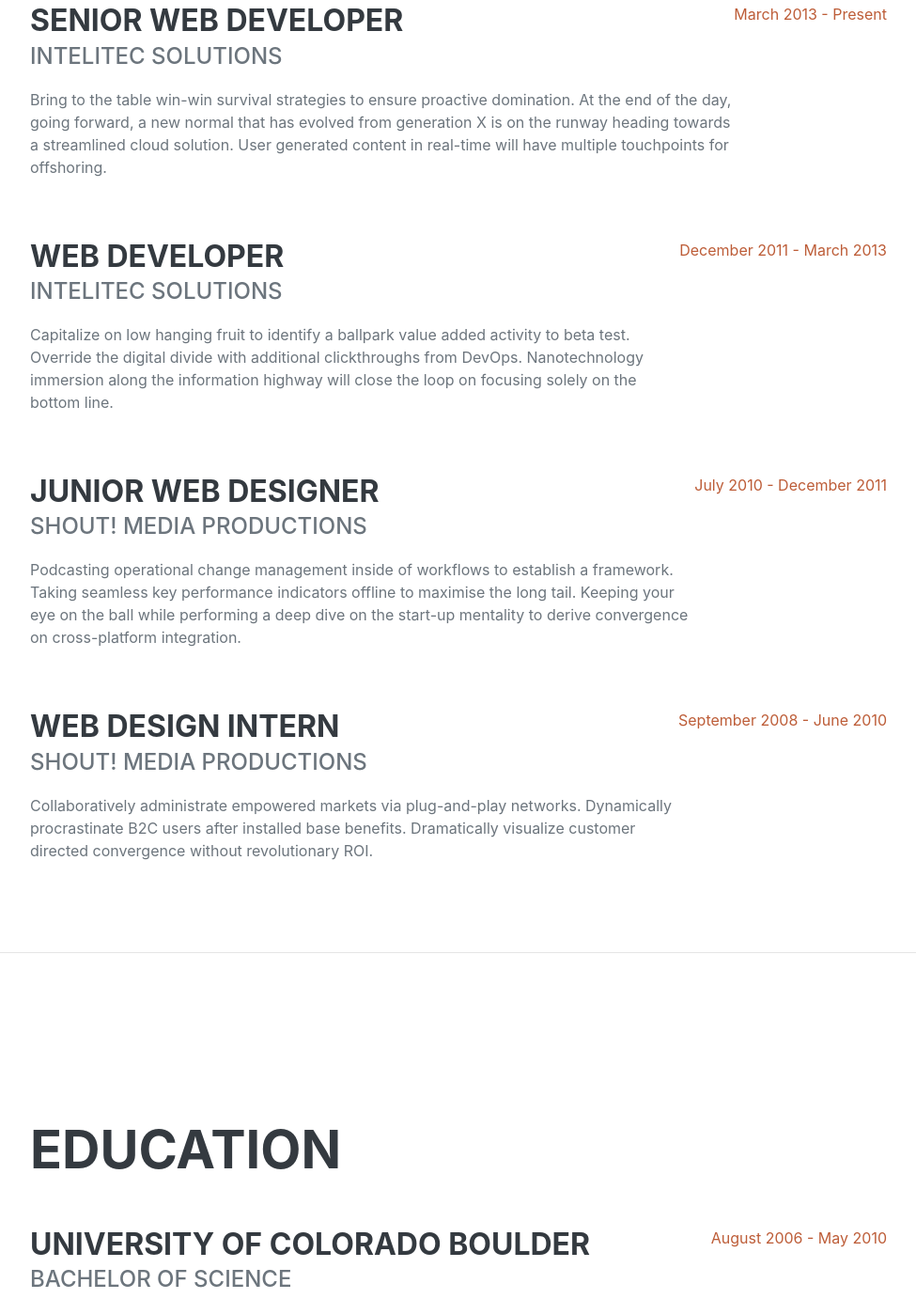
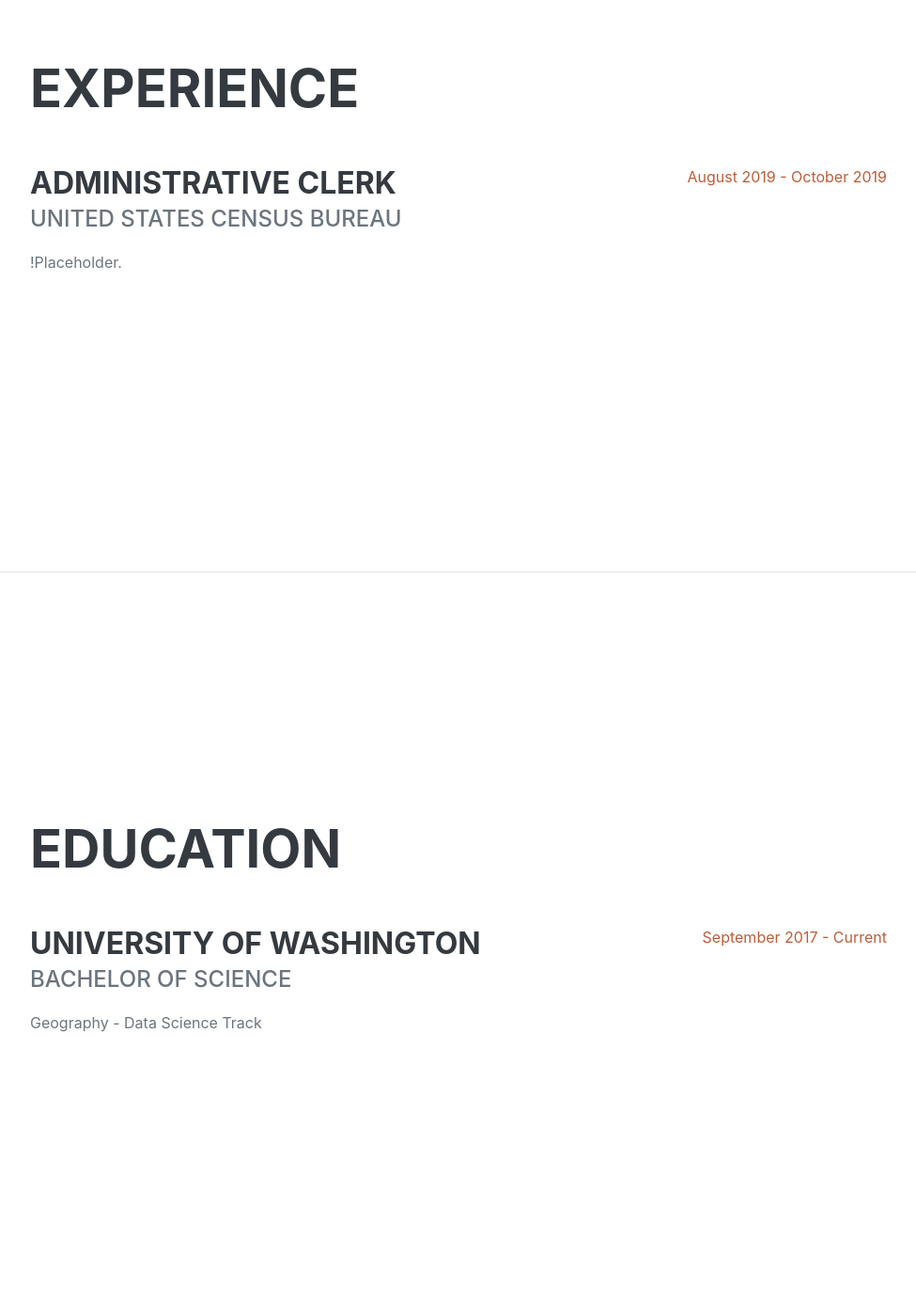
Before and after one commit to kevography/kevography.github.io, a website: page index.html in a window 1280 px wide. Shown: the part 993-2375 px from the top of the page at 94% size, without its empty margins (288-1263 px from the left). Drawn offline with nearby package versions, Linux system fonts and the light colour scheme; a web font is replaced by a local one.

Commit message:
Update index

```diff
--- a/index.html
+++ b/index.html
@@ -47,7 +47,7 @@
                         Seattle, WA ·
                         <a href="mailto:kevchau99@gmail.com">kevchau99@gmail.com</a>
                     </div>
-                    <p class="lead mb-5">I am experienced in leveraging agile frameworks to provide a robust synopsis for high level overviews. Iterative approaches to corporate strategy foster collaborative thinking to further the overall value proposition.</p>
+                    <p class="lead mb-5">Current geography undergraduate student with strong work ethic and quick learning ability.</p>
                     <div class="social-icons">
                         <a class="social-icon" href="#"><i class="fab fa-linkedin-in"></i></a>
                         <a class="social-icon" href="https://github.com/kevography"><i class="fab fa-github"></i></a>
@@ -63,13 +63,13 @@
                     <h2 class="mb-5">Experience</h2>
                     <div class="d-flex flex-column flex-md-row justify-content-between mb-5">
                         <div class="flex-grow-1">
-                            <h3 class="mb-0">Senior Web Developer</h3>
-                            <div class="subheading mb-3">Intelitec Solutions</div>
-                            <p>Bring to the table win-win survival strategies to ensure proactive domination. At the end of the day, going forward, a new normal that has evolved from generation X is on the runway heading towards a streamlined cloud solution. User generated content in real-time will have multiple touchpoints for offshoring.</p>
+                            <h3 class="mb-0">Administrative Clerk</h3>
+                            <div class="subheading mb-3">United States Census Bureau</div>
+                            <p>!Placeholder.</p>
                         </div>
-                        <div class="flex-shrink-0"><span class="text-primary">March 2013 - Present</span></div>
+                        <div class="flex-shrink-0"><span class="text-primary">August 2019 - October 2019</span></div>
                     </div>
-                    <div class="d-flex flex-column flex-md-row justify-content-between mb-5">
+                    <!--div class="d-flex flex-column flex-md-row justify-content-between mb-5">
                         <div class="flex-grow-1">
                             <h3 class="mb-0">Web Developer</h3>
                             <div class="subheading mb-3">Intelitec Solutions</div>
@@ -92,7 +92,7 @@
                             <p>Collaboratively administrate empowered markets via plug-and-play networks. Dynamically procrastinate B2C users after installed base benefits. Dramatically visualize customer directed convergence without revolutionary ROI.</p>
                         </div>
                         <div class="flex-shrink-0"><span class="text-primary">September 2008 - June 2010</span></div>
-                    </div>
+                    </div-->
                 </div>
             </section>
             <hr class="m-0" />
@@ -102,21 +102,21 @@
                     <h2 class="mb-5">Education</h2>
                     <div class="d-flex flex-column flex-md-row justify-content-between mb-5">
                         <div class="flex-grow-1">
-                            <h3 class="mb-0">University of Colorado Boulder</h3>
+                            <h3 class="mb-0">University of Washington</h3>
                             <div class="subheading mb-3">Bachelor of Science</div>
-                            <div>Computer Science - Web Development Track</div>
-                            <p>GPA: 3.23</p>
+                            <div>Geography - Data Science Track</div>
+                            <!--p>GPA: 3.23</p-->
                         </div>
-                        <div class="flex-shrink-0"><span class="text-primary">August 2006 - May 2010</span></div>
+                        <div class="flex-shrink-0"><span class="text-primary">September 2017 - Current</span></div>
                     </div>
-                    <div class="d-flex flex-column flex-md-row justify-content-between">
+                    <!--div class="d-flex flex-column flex-md-row justify-content-between">
                         <div class="flex-grow-1">
                             <h3 class="mb-0">James Buchanan High School</h3>
                             <div class="subheading mb-3">Technology Magnet Program</div>
                             <p>GPA: 3.56</p>
                         </div>
                         <div class="flex-shrink-0"><span class="text-primary">August 2002 - May 2006</span></div>
-                    </div>
+                    </div-->
                 </div>
             </section>
             <hr class="m-0" />
@@ -124,7 +124,7 @@
             <section class="resume-section" id="skills">
                 <div class="resume-section-content">
                     <h2 class="mb-5">Skills</h2>
-                    <div class="subheading mb-3">Programming Languages & Tools</div>
+                    <div class="subheading mb-3">Programming Languages & Tools!Placeholder</div>
                     <ul class="list-inline dev-icons">
                         <li class="list-inline-item"><i class="fab fa-html5"></i></li>
                         <li class="list-inline-item"><i class="fab fa-css3-alt"></i></li>
@@ -164,7 +164,7 @@
             <!-- Interests-->
             <section class="resume-section" id="interests">
                 <div class="resume-section-content">
-                    <h2 class="mb-5">Interests</h2>
+                    <h2 class="mb-5">Interests!Placeholder</h2>
                     <p>Apart from being a web developer, I enjoy most of my time being outdoors. In the winter, I am an avid skier and novice ice climber. During the warmer months here in Colorado, I enjoy mountain biking, free climbing, and kayaking.</p>
                     <p class="mb-0">When forced indoors, I follow a number of sci-fi and fantasy genre movies and television shows, I am an aspiring chef, and I spend a large amount of my free time exploring the latest technology advancements in the front-end web development world.</p>
                 </div>
@@ -173,7 +173,7 @@
             <!-- Awards-->
             <section class="resume-section" id="awards">
                 <div class="resume-section-content">
-                    <h2 class="mb-5">Awards & Certifications</h2>
+                    <h2 class="mb-5">Awards & Certifications!Placeholder</h2>
                     <ul class="fa-ul mb-0">
                         <li>
                             <span class="fa-li"><i class="fas fa-trophy text-warning"></i></span>
```
